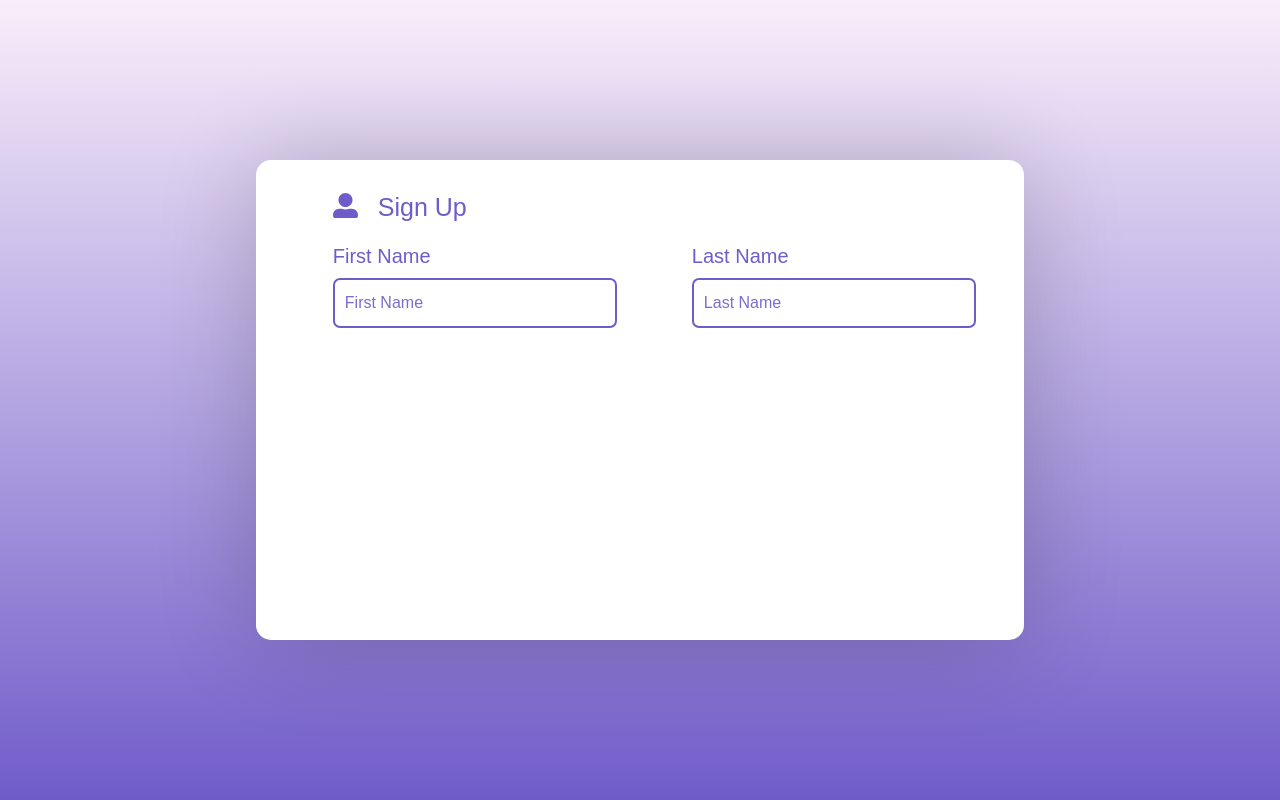
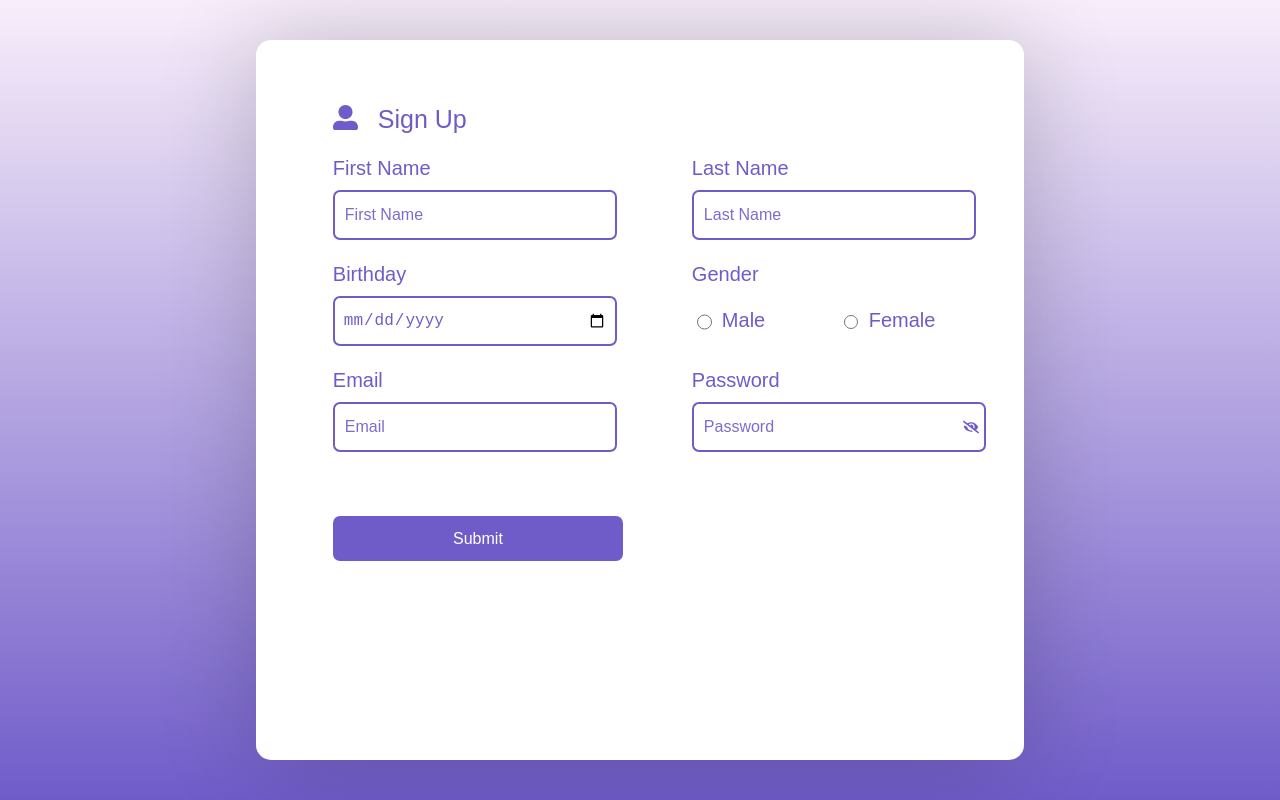
Before and after one commit to jatannoury/Auto-Annotation-Segmentation-Pipeline_front-end, a React (Create React App) app in the folder app/: page / in a window 1280 px wide. Built offline with nearby package versions, Linux system fonts and the light colour scheme.

Commit message:
ADD | Adding sign up submit button

```diff
--- a/app/src/components/SignUpInput.jsx
+++ b/app/src/components/SignUpInput.jsx
@@ -15,6 +15,18 @@ const SignUpInput = ({ placeholder, setFormData, formData, signIn }) => {
       [placeholder_id]: e.target.value.toString(),
     }));
   };
+  const handleContainerClick = () => {
+    const eyeIconElement = document.querySelector(".eye_icon");
+    eyeIconElement.style.borderColor = "#c9c9c9";
+  };
+  const handleContainerBlur = () => {
+    const eyeIconElement = document.querySelector(".eye_icon");
+    if (eyeIconElement) {
+      // Change the border color of the eye_icon class here.
+      // For example, setting it to red:
+      eyeIconElement.style.borderColor = "#705cc9";
+    }
+  };
   const handleTogglePassword = () => {
     setShowPassword(!showPassword);
   };
@@ -23,7 +35,11 @@ const SignUpInput = ({ placeholder, setFormData, formData, signIn }) => {
     <div className={`input_component ${signIn === true ? " sign_in" : ""}`}>
       <label htmlFor={placeholder_id}>{placeholder}</label>
       {placeholder === "Password" ? (
-        <div className="password_container">
+        <div
+          className="password_container"
+          onClick={handleContainerClick}
+          onBlur={handleContainerBlur}
+        >
           <input
             type={showPassword ? "text" : "password"}
             placeholder={placeholder}
@@ -38,27 +54,33 @@ const SignUpInput = ({ placeholder, setFormData, formData, signIn }) => {
       ) : placeholder === "Birthday" ? (
         <input type="date" className="birthday" onChange={handleInputChange} />
       ) : placeholder === "Gender" ? (
-        <div className="radio-container">
+        <div className="radio_container">
+          <div className="label_radio_conatiner">
             <input
               type="radio"
               id="male"
               name="gender"
               value="male"
               onChange={handleInputChange}
+              className="custom-radio"
             />
             <label htmlFor="male" className="gender_label">
-            Male
+              <p className="gender_p_tag">Male</p>
             </label>
+          </div>
+          <div className="label_radio_conatiner">
             <input
               type="radio"
               id="female"
               name="gender"
               value="female"
               onChange={handleInputChange}
+              className="custom-radio"
             />
             <label htmlFor="female" className="gender_label">
-            Female
+              <p className="gender_p_tag">Female</p>
             </label>
+          </div>
         </div>
       ) : (
         <input
--- a/app/src/screens/SignUp.jsx
+++ b/app/src/screens/SignUp.jsx
@@ -43,6 +43,33 @@ const SignUp = () => {
             formData={formData}
           />
         </div>
+        <div className="row">
+          <SignUpInput
+            placeholder={"Birthday"}
+            setFormData={setFormData}
+            formData={formData}
+          />
+          <SignUpInput
+            placeholder={"Gender"}
+            setFormData={setFormData}
+            formData={formData}
+          />
+        </div>
+        <div className="row">
+          <SignUpInput
+            placeholder={"Email"}
+            setFormData={setFormData}
+            formData={formData}
+          />
+          <SignUpInput
+            placeholder={"Password"}
+            setFormData={setFormData}
+            formData={formData}
+          />
+        </div>
+        <div className="input_component submit sign_up">
+          <input type="submit"></input>
+        </div>
       </form>
     </div>
   );
--- a/app/src/styles/signUp.css
+++ b/app/src/styles/signUp.css
@@ -9,6 +9,11 @@
 .sing_up_icon_container {
   color: #705cc9;
 }
+.radio_container {
+  display: flex;
+  flex-direction: row;
+  flex-grow: 1;
+}
 .row {
   display: flex;
   margin-top: 3%;
@@ -17,7 +22,38 @@
   gap: 10%;
   width: 85%;
 }
-
+.label_radio_conatiner {
+  width: 50%;
+  display: flex;
+  flex-direction: row;
+  align-items: center;
+  gap: 5%;
+}
+.label_radio_conatiner input {
+  width: 10%;
+}
+.password_container {
+  display: flex;
+  flex-direction: row;
+  justify-content: center;
+}
+.eye_icon {
+  display: flex;
+  justify-content: center;
+  align-items: center;
+  border: 2px solid #705cc9;
+  border-left: none;
+  border-radius: 7px;
+  border-top-left-radius: 0;
+  border-bottom-left-radius: 0;
+  padding-right: 5px;
+  color: #705cc9;
+}
+.input_component .password_input {
+  border-right: none;
+  border-top-right-radius: 0;
+  border-bottom-right-radius: 0;
+}
 /* labels */
 .sign_up_header {
   margin: 0;
@@ -28,14 +64,25 @@
   align-items: flex-end;
   padding-left: 10%;
   gap: 20px;
-
 }
 .sign_up_text_label {
   color: #705cc9;
   font-size: 25px;
 }
-
-
+.label_radio_conatiner .gender_label {
+  margin-bottom: 0;
+  width: 50%;
+}
+.signup_container label {
+  display: block;
+  margin-bottom: 10px;
+  font-family: Outfit, sans-serif;
+  font-size: 20px;
+  color: #705cc9;
+}
+.gender_p_tag {
+  margin: 0;
+}
 /* inputs */
 .form_inputs {
   display: flex;
@@ -45,6 +92,8 @@
 }
 .input_component {
   width: 50%;
+  display: flex;
+  flex-direction: column;
 }
 .signup_container input {
   height: 30px;
@@ -71,16 +120,43 @@ input:focus {
 .input_component {
   width: 50%;
 }
-.signup_container label {
-  display: block;
-  margin-bottom: 10px;
-  font-family: Outfit, sans-serif;
-  font-size: 20px;
+.custom-radio {
+  accent-color: #705cc9;
+  background-color: #705cc9;
+}
+
+/* buttons */
+input[type="submit"] {
+  height: 45px;
+  background-color: white;
+  color: white;
+  background-color: #705cc9;
+  margin-top: 20%;
+}
+input[type="submit"]:hover {
+  background-color: white;
   color: #705cc9;
+  box-shadow: 10px 10px 50px rgba(201, 158, 226, 1);
+}
+.input_component.submit.sign_up {
+  padding-left: 10%;
+  width: 42%;
 }
 @media (max-width: 800px) {
   .signup_container {
     width: 80%;
+  }
+}
+@media (min-width: 800px) and (max-width: 1000px) and (max-height: 800px) {
+  .signup_container {
+    width: 70%;
+    height: 90%;
+  }
+}
+@media (min-width: 1000px) and (max-width: 1400px) and (max-height: 800px) {
+  .signup_container {
+    width: 60%;
+    height: 90%;
   }
 }
 @media (min-width: 800px) and (max-width: 1000px) {
```
Lines whose indentation alone changed are shown as unchanged.
